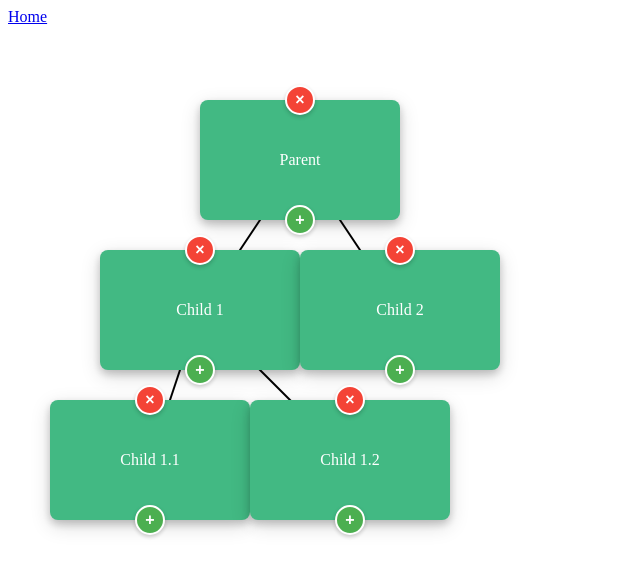
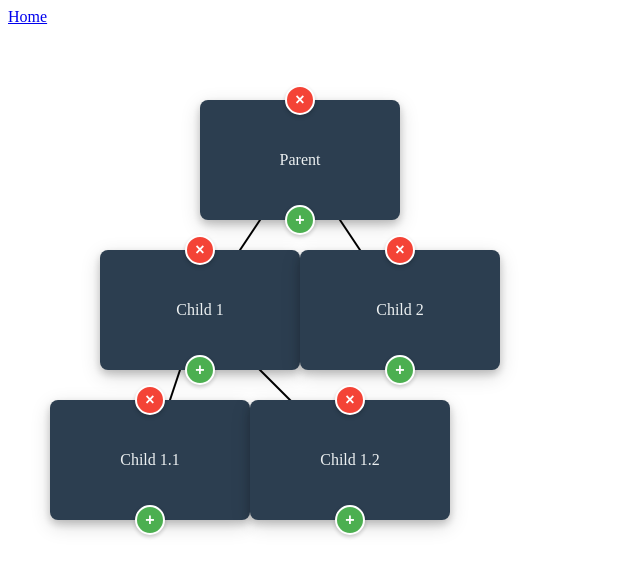
Before and after one commit to fabiomdf/form-flow, a Vue app: page / in a window 1280 px wide. Shown: the top 576 px of the page, without its empty margins (0-640 px from the left). Built offline with nearby package versions, Linux system fonts and the light colour scheme; the HTML template or start-up script is replaced by a standard one.

Commit message:
Add new props for customizable box and edit field styles in HierarchyTree and DraggableBox components

```diff
--- a/src/components/HierarchyTree/HierarchyTree.vue
+++ b/src/components/HierarchyTree/HierarchyTree.vue
@@ -12,13 +12,21 @@ const props = withDefaults(defineProps<{
   boxWidth?: number
   boxHeight?: number
   enableShadow?: boolean
+  boxBackgroundColor?: string
+  boxLabelColor?: string
+  editFieldBorderColor?: string
+  editFieldBackgroundColor?: string
 }>(), {
   showAddButton: true,
   showRemoveButton: true,
   allowLabelEdit: true,
   boxWidth: 150,
   boxHeight: 100,
-  enableShadow: true
+  enableShadow: true,
+  boxBackgroundColor: '#42b983',
+  boxLabelColor: 'white',
+  editFieldBorderColor: '#4CAF50',
+  editFieldBackgroundColor: 'rgba(255, 255, 255, 0.9)'
 })
 
 import type { BoxData } from '@/components/HierarchyTree/types/flow'
@@ -55,6 +63,10 @@ const {
     :show-remove-button="props.showRemoveButton"
     :allow-label-edit="props.allowLabelEdit"
     :enable-shadow="props.enableShadow"
+    :box-background-color="props.boxBackgroundColor"
+    :box-label-color="props.boxLabelColor"
+    :edit-field-border-color="props.editFieldBorderColor"
+    :edit-field-background-color="props.editFieldBackgroundColor"
     @add-child="addChildBox"
     @update-label="updateBoxLabel"
     @update-position="updateBoxPosition"
--- a/src/components/HierarchyTree/components/DraggableBox.vue
+++ b/src/components/HierarchyTree/components/DraggableBox.vue
@@ -15,6 +15,10 @@ const props = defineProps<{
   showRemoveButton?: boolean
   allowLabelEdit?: boolean
   enableShadow?: boolean
+  boxBackgroundColor?: string
+  boxLabelColor?: string
+  editFieldBorderColor?: string
+  editFieldBackgroundColor?: string
 }>()
 
 const emit = defineEmits<{
@@ -84,7 +88,9 @@ defineExpose({ boxRef })
       top: position.y + 'px',
       left: position.x + 'px',
       width: boxSize.width + 'px',
-      height: boxSize.height + 'px'
+      height: boxSize.height + 'px',
+      backgroundColor: props.boxBackgroundColor || '#42b983',
+      color: props.boxLabelColor || 'white'
     }"
     @mousedown="handleDragStart"
     @dblclick="handleDoubleClick"
@@ -102,6 +108,10 @@ defineExpose({ boxRef })
       ref="inputRef"
       v-model="tempLabel"
       class="label-input"
+      :style="{
+        backgroundColor: props.editFieldBackgroundColor || 'rgba(255, 255, 255, 0.9)',
+        borderColor: props.editFieldBorderColor || '#4CAF50'
+      }"
       @keydown="handleKeydown"
       @blur="saveLabel"
       @click="handleInputClick"
@@ -124,8 +134,6 @@ defineExpose({ boxRef })
     position: absolute;
     width: 150px;
     height: 100px;
-    background-color: #42b983;
-    color: white;
     display: flex;
     align-items: center;
     justify-content: center;
@@ -152,9 +160,8 @@ defineExpose({ boxRef })
 }
 
 .label-input {
-    background: rgba(255, 255, 255, 0.9);
     color: #333;
-    border: 2px solid #4CAF50;
+    border: 2px solid;
     border-radius: 4px;
     padding: 4px 8px;
     font-size: 14px;
@@ -164,7 +171,7 @@ defineExpose({ boxRef })
 }
 
 .label-input:focus {
-    border-color: #45a049;
-    box-shadow: 0 0 5px rgba(69, 160, 73, 0.5);
+    opacity: 0.9;
+    box-shadow: 0 0 5px rgba(0, 0, 0, 0.3);
 }
 </style>
--- a/src/components/HierarchyTree/types/flow.ts
+++ b/src/components/HierarchyTree/types/flow.ts
@@ -37,4 +37,8 @@ export interface HierarchyTreeProps {
   boxWidth?: number
   boxHeight?: number
   enableShadow?: boolean
+  boxBackgroundColor?: string
+  boxLabelColor?: string
+  editFieldBorderColor?: string
+  editFieldBackgroundColor?: string
 }
--- a/src/views/HomeView.vue
+++ b/src/views/HomeView.vue
@@ -28,5 +28,9 @@ const initialFlowData: FlowData = {
     :box-width="200"
     :box-height="120"
     :enable-shadow="true"
+    box-background-color="#2c3e50"
+    box-label-color="#ecf0f1"
+    edit-field-border-color="#FFFFFF"
+    edit-field-background-color="rgba(255, 255, 255, 0.10)"
   />
 </template>
```
